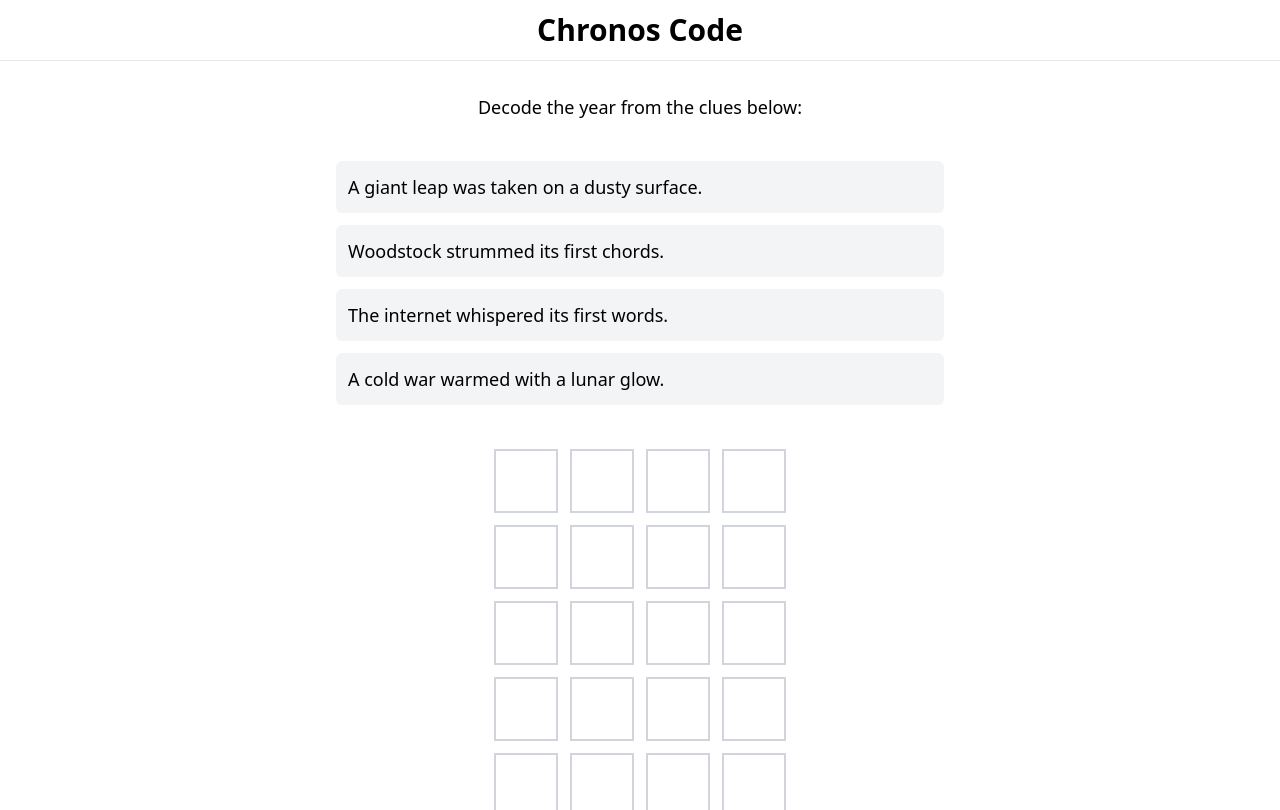
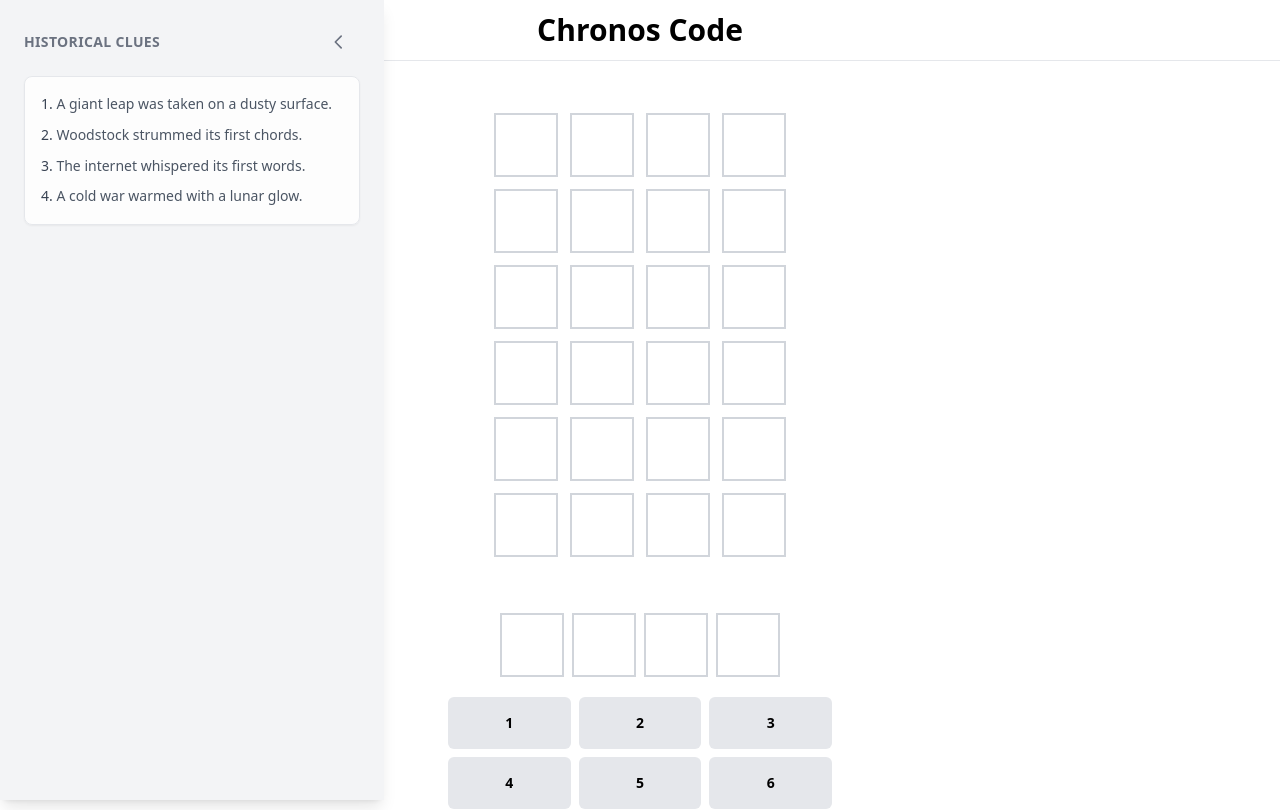
Before and after one commit to gpetiot/guess-year-js, a React (Vite) app: page / in a window 1280 px wide. Shown: the top 810 px of the page. Built offline with nearby package versions, Linux system fonts and the light colour scheme.

Commit message:
Feat(layout): add collapsible side panel for historical clues

```diff
--- a/src/App.tsx
+++ b/src/App.tsx
@@ -2,34 +2,77 @@ import { GameProvider, useGame } from './context/GameContext';
 import { ClueList } from './components/ClueList';
 import { GuessInput } from './components/GuessInput';
 import { GuessList } from './components/GuessList';
+import { useState } from 'react';
 import './styles/game.css';
 
 const GameContent = () => {
   const { currentPuzzle, guesses, gameStatus, handleGuessSubmit, score, handleShare } = useGame();
+  const [isCluesPanelOpen, setIsCluesPanelOpen] = useState(true);
 
   return (
-    <div className="flex min-h-screen flex-col items-center bg-white dark:bg-gray-900">
+    <div className="relative min-h-screen bg-white dark:bg-gray-900">
+      {/* Side Panel */}
+      <div
+        className={`fixed left-0 top-0 z-10 h-full transform bg-gray-100 shadow-lg transition-all duration-300 ease-in-out dark:bg-gray-800 ${
+          isCluesPanelOpen ? 'w-[30%] translate-x-0' : 'w-0 -translate-x-full'
+        }`}
+      >
+        <div className="h-full overflow-hidden">
+          <div className="flex h-full flex-col p-6">
+            <div className="mb-4 flex items-center justify-between">
+              <h2 className="text-sm font-semibold uppercase tracking-wide text-gray-500 dark:text-gray-400">
+                Historical Clues
+              </h2>
+              <button
+                onClick={() => setIsCluesPanelOpen(false)}
+                className="rounded p-2 text-gray-500 hover:bg-gray-200 dark:text-gray-400 dark:hover:bg-gray-700"
+                aria-label="Close panel"
+              >
+                <svg className="h-5 w-5" fill="none" viewBox="0 0 24 24" stroke="currentColor">
+                  <path
+                    strokeLinecap="round"
+                    strokeLinejoin="round"
+                    strokeWidth={2}
+                    d="M11 19l-7-7 7-7"
+                  />
+                </svg>
+              </button>
+            </div>
+            {currentPuzzle && <ClueList clues={currentPuzzle.clues} />}
+          </div>
+        </div>
+      </div>
+
+      {/* Toggle Button (Outside Panel) */}
+      <button
+        onClick={() => setIsCluesPanelOpen(true)}
+        className={`fixed left-0 top-1/2 z-20 -translate-y-1/2 rounded-r bg-gray-100 p-2 text-gray-500 shadow-md hover:bg-gray-200 dark:bg-gray-800 dark:text-gray-400 dark:hover:bg-gray-700 ${
+          isCluesPanelOpen ? 'hidden' : 'block'
+        }`}
+        aria-label="Open panel"
+      >
+        <svg className="h-5 w-5" fill="none" viewBox="0 0 24 24" stroke="currentColor">
+          <path strokeLinecap="round" strokeLinejoin="round" strokeWidth={2} d="M13 5l7 7-7 7" />
+        </svg>
+      </button>
+
+      {/* Main Content */}
+      <div className="flex min-h-screen flex-col items-center">
         <header className="w-full border-b dark:border-gray-800">
-        <div className="container mx-auto px-4 py-3">
-          <h1 className="text-center text-3xl font-bold dark:text-white">Chronos Code</h1>
+          <div className="container mx-auto flex items-center px-4 py-3">
+            <h1 className="flex-1 text-center text-3xl font-bold dark:text-white">Chronos Code</h1>
           </div>
         </header>
 
         <main className="container mx-auto w-full max-w-2xl flex-1 px-4 py-8">
           {currentPuzzle && (
-          <div className="space-y-6">
-            <div className="space-y-2 text-center">
-              <p className="text-lg dark:text-white">Decode the year from the clues below:</p>
-            </div>
-
-            <ClueList clues={currentPuzzle.clues} />
-
+            <div className="flex flex-col items-center gap-8">
               <GuessList guesses={guesses} maxAttempts={6} />
 
               <GuessInput onSubmit={handleGuessSubmit} disabled={gameStatus !== 'playing'} />
 
               {gameStatus !== 'playing' && (
-              <div className="space-y-4 rounded-lg bg-gray-100 p-6 text-center dark:bg-gray-800">
+                <div className="w-full space-y-4 rounded-lg bg-gray-100 p-6 text-center dark:bg-gray-800">
                   <p className="text-xl font-bold dark:text-white">
                     {gameStatus === 'won' ? '🎉 Congratulations!' : '😔 Better luck next time!'}
                   </p>
@@ -47,6 +90,7 @@ const GameContent = () => {
           )}
         </main>
       </div>
+    </div>
   );
 };
 
--- a/src/components/ClueList.tsx
+++ b/src/components/ClueList.tsx
@@ -1,17 +1,20 @@
-import { Stack, Text } from '@chakra-ui/react';
-
 interface ClueListProps {
   clues: string[];
 }
 
 export const ClueList = ({ clues }: ClueListProps) => {
   return (
-    <div className="w-full max-w-2xl space-y-3 p-4">
-      {clues.map((clue, index) => (
-        <div key={index} className="rounded-md bg-gray-100 p-3 text-lg dark:bg-gray-800">
-          {clue}
+    <div className="rounded-lg border border-gray-200 bg-white/80 shadow-sm backdrop-blur-sm dark:border-gray-700 dark:bg-gray-800/80">
+      <div className="p-4">
+        <div className="space-y-2">
+          {clues.map((clue, index) => (
+            <p key={index} className="text-sm leading-relaxed text-gray-600 dark:text-gray-400">
+              <span className="font-medium text-gray-700 dark:text-gray-300">{index + 1}.</span>{' '}
+              {clue}
+            </p>
+          ))}
         </div>
-      ))}
+      </div>
     </div>
   );
 };
```
Lines whose indentation alone changed are shown as unchanged.
